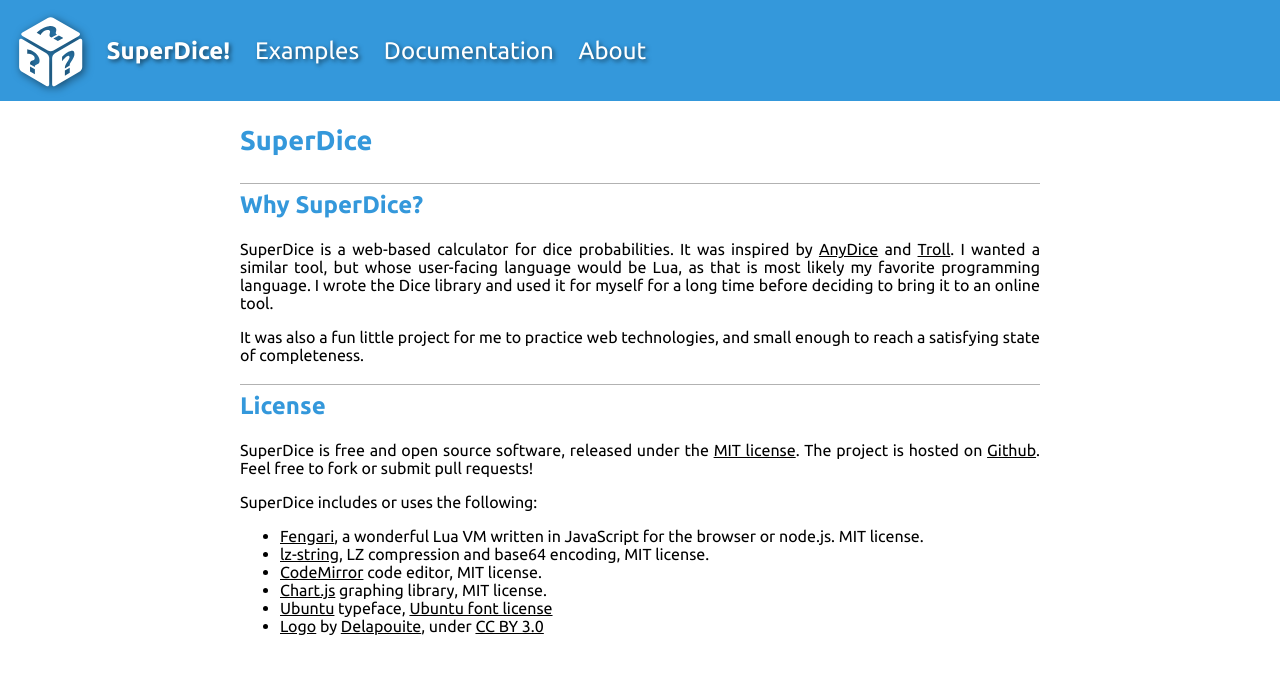
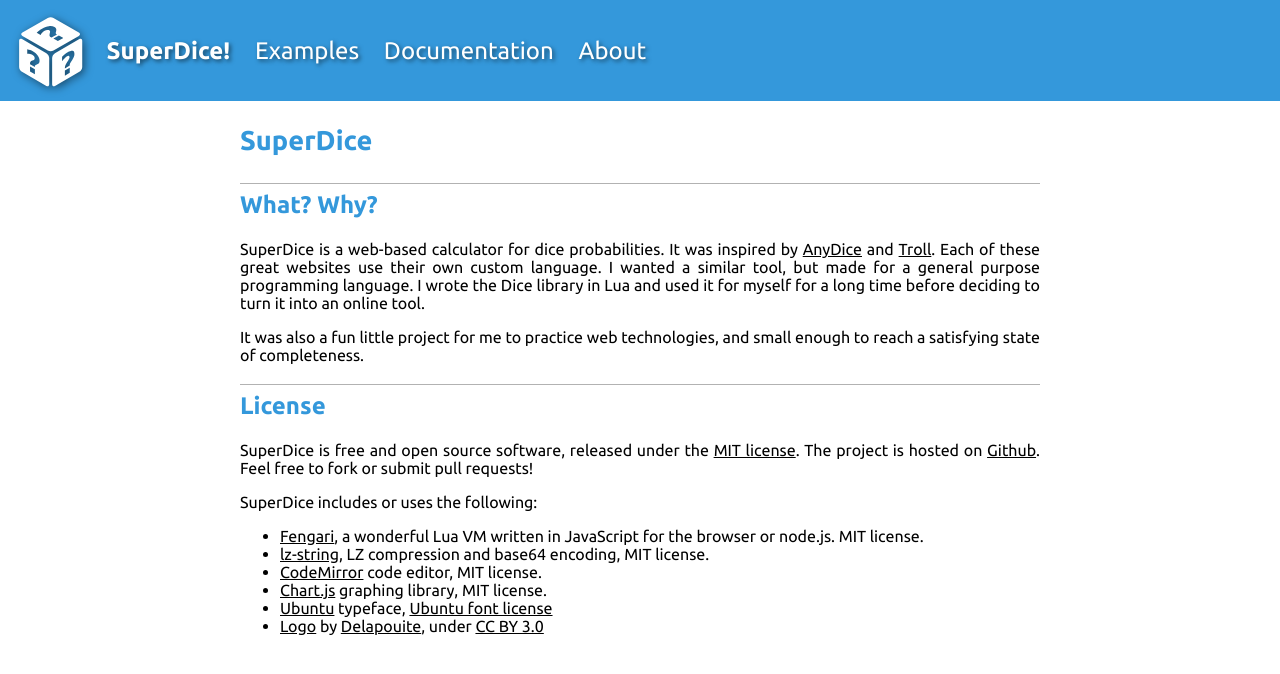
Before and after one commit to Castux/SnakeEyes, a Jekyll site: the page built from about.md, in a window 1280 px wide. Shown: the top 674 px of the page. Built offline with Jekyll 4.4.1, drawn with Linux system fonts in a browser that asks for light colours.

Commit message:
About tweak

```diff
--- a/about.md
+++ b/about.md
@@ -5,9 +5,9 @@
 
 # {{ site.title }}
 
-## Why {{ site.title }}?
+## What? Why?
 
-{{ site.title }} is a web-based calculator for dice probabilities. It was inspired by [AnyDice](https://anydice.com/) and [Troll](https://topps.diku.dk/torbenm/troll.msp). I wanted a similar tool, but whose user-facing language would be Lua, as that is most likely my favorite programming language. I wrote the Dice library and used it for myself for a long time before deciding to bring it to an online tool.
+{{ site.title }} is a web-based calculator for dice probabilities. It was inspired by [AnyDice](https://anydice.com/) and [Troll](https://topps.diku.dk/torbenm/troll.msp). Each of these great websites use their own custom language. I wanted a similar tool, but made for a general purpose programming language. I wrote the Dice library in Lua and used it for myself for a long time before deciding to turn it into an online tool.
 
 It was also a fun little project for me to practice web technologies, and small enough to reach a satisfying state of completeness.
 
```
